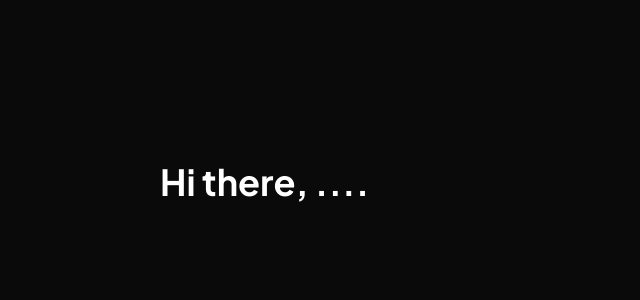
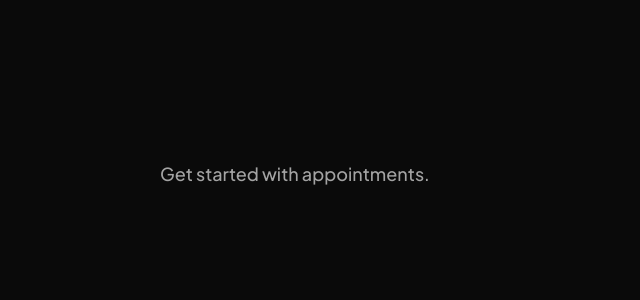
Before and after one commit to EngenMe/patient-management-system-frontend, a Next.js app: page / in a window 1280 px wide. Shown: the top 300 px of the page, without its empty margins (0-640 px from the left). Built offline with nearby package versions, Linux system fonts and the light colour scheme.

Commit message:
Build paragraph 1.

```diff
--- a/app/globals.css
+++ b/app/globals.css
@@ -39,7 +39,7 @@
         --primary: 0 0% 98%;
         --primary-foreground: 0 0% 9%;
         --secondary: 0 0% 14.9%;
-        --secondary-foreground: 0 0% 98%;
+        --secondary-foreground: 208.8, 17.48%, 71.96%;
         --muted: 0 0% 14.9%;
         --muted-foreground: 0 0% 63.9%;
         --accent: 0 0% 14.9%;
--- a/app/page.tsx
+++ b/app/page.tsx
@@ -1,9 +1,9 @@
-import Header1 from '@/components/Header1';
+import Paragraph1 from '@/components/Paragraph1';
 
 export default function Home() {
     return (
         <div className="p-40 w-1/2">
-            <Header1>Hi there, ....</Header1>
+            <Paragraph1>Get started with appointments.</Paragraph1>
         </div>
     );
 }
--- /dev/null
+++ b/components/Paragraph1.tsx
@@ -0,0 +1,8 @@
+interface Props {
+    children: string;
+}
+
+const Paragraph1 = ({ children }: Props) => {
+    return <p className="font-medium text-lg text-muted-foreground">{children}</p>;
+};
+export default Paragraph1;
```
